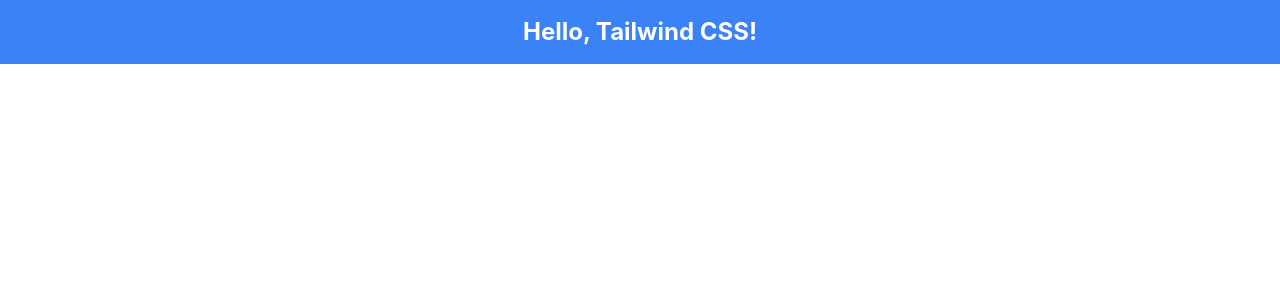
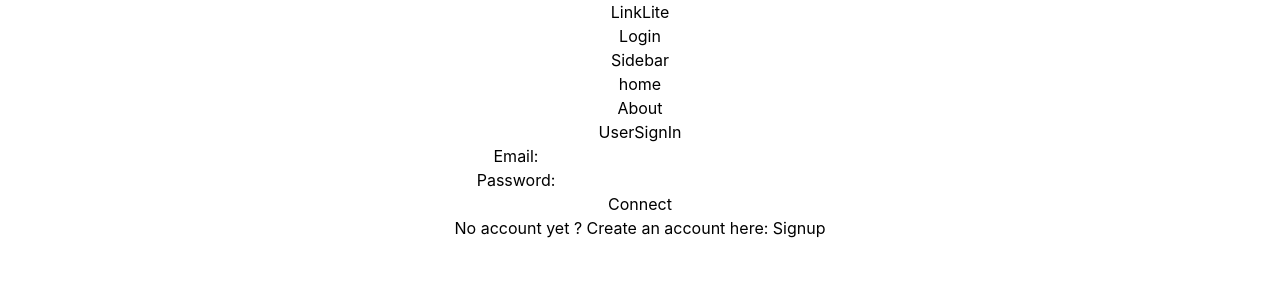
Before and after one commit to skiimcdogg/LinkLite-client, a React (Create React App) app in the folder link-lite/: page /login in a window 1280 px wide. Shown: the top 300 px of the page. Built offline with nearby package versions, Linux system fonts and the light colour scheme; no server answers.

Commit message:
feat/Add all the routes

```diff
--- a/link-lite/src/App.tsx
+++ b/link-lite/src/App.tsx
@@ -1,12 +1,34 @@
 import "./App.css";
+import Header from "./Components/Header/Header";
+import { BrowserRouter as Router, Route, Routes } from "react-router-dom";
+import Home from "./Components/Home/Home";
+import UserPage from "./Components/UserPage/UserPage";
+import About from "./Components/About/About";
+import UserSignIn from "./Components/UserCredentials/UserSignIn";
+import UserSignUp from "./Components/UserCredentials/UserSignUp";
+import Sidebar from "./Components/Sidebar/Sidebar";
 
 function App() {
   return (
-    <div className="App">
-        <div className="bg-blue-500 text-white p-4">
-          <h1 className="text-2xl font-bold">Hello, Tailwind CSS!</h1>
+    <Router>
+      <div className="App">
+        <div>
+          <Header />
         </div>
-    </div>
+        <div>
+          <Sidebar />
+        </div>
+        <div>
+          <Routes>
+            <Route path="/" element={<Home />} />
+            <Route path="/my-page" element={<UserPage />} />
+            <Route path="/login" element={<UserSignIn />} />
+            <Route path="/signup" element={<UserSignUp />} />
+            <Route path="/about" element={<About />} />
+          </Routes>
+        </div>
+      </div>
+    </Router>
   );
 }
 
--- a/link-lite/src/Components/Header/Header.tsx
+++ b/link-lite/src/Components/Header/Header.tsx
@@ -1,9 +1,31 @@
+import React, { useEffect, useState } from "react";
+import { useNavigate, Link } from "react-router-dom";
+import { useUser } from "../../context/UserContext";
+import authApiHandler from "../../services/authApiHandler";
+
 function Header() {
+  const { user, clearUser } = useUser();
+  const navigate = useNavigate();
+
+  const handleLogout = async () => {
+    try {
+      await authApiHandler.logout();
+      clearUser();
+      navigate("/");
+    } catch (err) {
+      console.error("Logout error.", err);
+    }
+  };
+
   return (
     <div>
-      <h1>Header</h1>
+      <h1>LinkLite</h1>
+      {
+      user ? <button onClick={handleLogout}>Logout</button> :
+      <Link to={"/login"}>Login</Link>
+      }
     </div>
   );
-};
+}
 
 export default Header;
--- a/link-lite/src/Components/Home/Home.tsx
+++ b/link-lite/src/Components/Home/Home.tsx
@@ -1,9 +1,12 @@
+import LinkReducer from "../LinkReducer/LinkReducer";
+
 function Home() {
   return (
     <div>
       <h1>Home</h1>
+      <LinkReducer />
     </div>
   );
-};
+}
 
 export default Home;
--- a/link-lite/src/Components/Sidebar/Sidebar.tsx
+++ b/link-lite/src/Components/Sidebar/Sidebar.tsx
@@ -1,9 +1,16 @@
+import { Link } from "react-router-dom";
+import { useUser } from "../../context/UserContext";
+
 function Sidebar() {
+  const { user } = useUser();
   return (
     <div>
       <h1>Sidebar</h1>
+      <Link to={"/"}>home</Link>
+      {user ? <Link to={"/my-page"}>My infos & Urls</Link> : <p></p>}
+      <Link to={"/about"}>About</Link>
     </div>
   );
-};
+}
 
 export default Sidebar;
--- a/link-lite/src/Components/UserCredentials/UserSignIn.tsx
+++ b/link-lite/src/Components/UserCredentials/UserSignIn.tsx
@@ -1,4 +1,5 @@
 import React, { useState } from 'react';
+import { Link } from 'react-router-dom';
 import { useNavigate } from "react-router-dom";
 import authApiHandler from '../../services/authApiHandler';
 
@@ -62,6 +63,7 @@
         {error && <p style={{ color: 'red' }}>{error}</p>}
         <button type="submit">Connect</button>
       </form>
+      <p>No account yet ? Create an account here: <Link to={"/signup"}>Signup</Link></p>
     </div>
   );
 };
--- a/link-lite/src/Components/UserPage/UserPage.tsx
+++ b/link-lite/src/Components/UserPage/UserPage.tsx
@@ -24,6 +24,7 @@
       console.error('Problem during fetching urls.', err)
     };
   };
+  fetchUrls();
   }, []);
 
   if (!user) {
--- a/link-lite/src/context/UserContext.tsx
+++ b/link-lite/src/context/UserContext.tsx
@@ -47,7 +47,9 @@
 
     const clearUser = () => {
         setUser(null);
-        localStorage.removeItem('user')
+        localStorage.removeItem('user');
+        localStorage.removeItem('access_token');
+        localStorage.removeItem('refresh_token');
     }
 
     return (
--- a/link-lite/src/services/authApiHandler.js
+++ b/link-lite/src/services/authApiHandler.js
@@ -89,11 +89,9 @@
         };
       },
 
-    logout() {
+    async logout() {
         try {
-            localStorage.removeItem('access_token');
-            localStorage.removeItem('refresh_token');
-            window.location.href = '/login';
+            await service.get('/logout')
         } catch(err) {
             errorHandler(err)
         };
```
Also changed, not shown: link-lite/src/Components/LinkReducer/LinkReducer.tsx (+11 -13 lines).
